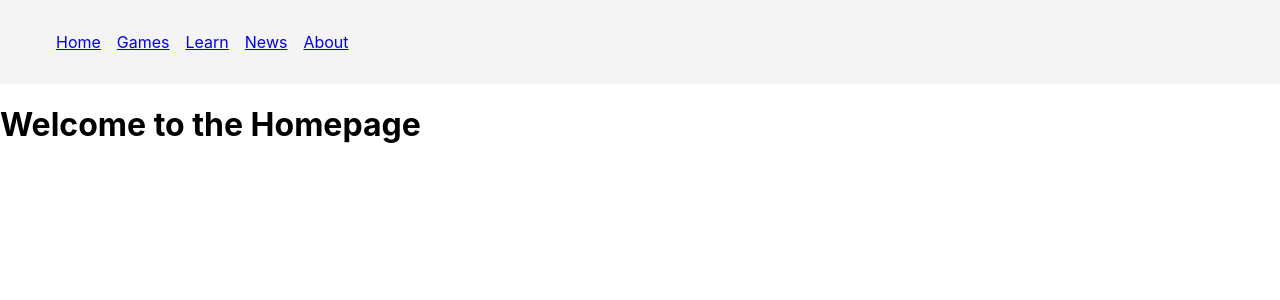
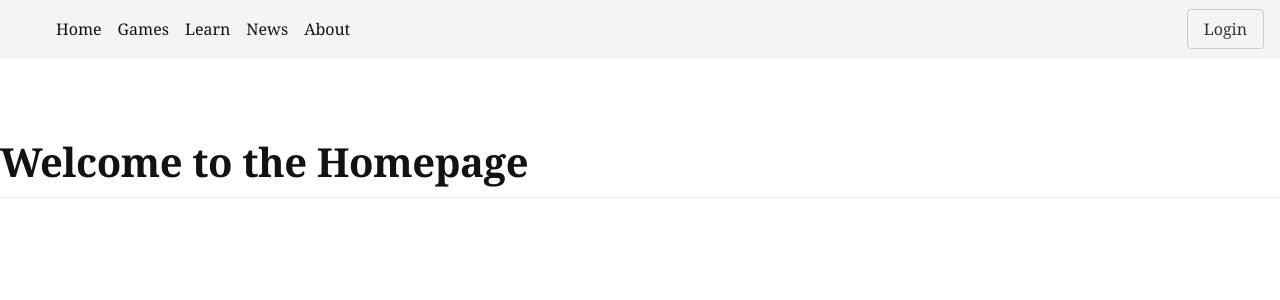
Before and after one commit to wenggxx/brain, a React (Create React App) app in the folder client/: page / in a window 1280 px wide. Shown: the top 300 px of the page. Built offline with nearby package versions, Linux system fonts and the light colour scheme.

Commit message:
Changed css and added login button

```diff
--- a/client/src/App.js
+++ b/client/src/App.js
@@ -10,14 +10,19 @@ function App() {
   return (
     <Router>
       <div>
-        <nav style={{ padding: '1rem', background: '#f4f4f4' }}>
-          <ul style={{ display: 'flex', listStyle: 'none', gap: '1rem' }}>
+        <nav style={{ padding: '1rem', background: '#f4f4f4', display: 'flex', justifyContent: 'space-between', alignItems: 'center' }}>
+          <ul style={{ display: 'flex', listStyle: 'none', gap: '1rem', margin: 0 }}>
             <li><Link to="/">Home</Link></li>
             <li><Link to="/games">Games</Link></li>
             <li><Link to="/learn">Learn</Link></li>
             <li><Link to="/news">News</Link></li>
             <li><Link to="/about">About</Link></li>
           </ul>
+          <div>
+            <Link to="/login" style={{ textDecoration: 'none', color: '#333', padding: '0.5rem 1rem', border: '1px solid #ccc', borderRadius: '4px' }}>
+              Login
+            </Link>
+          </div>
         </nav>
         <Routes>
           <Route path="/" element={<Home />} />
--- a/client/src/index.css
+++ b/client/src/index.css
@@ -1,13 +1,71 @@
 body {
   margin: 0;
-  font-family: -apple-system, BlinkMacSystemFont, 'Segoe UI', 'Roboto', 'Oxygen',
-    'Ubuntu', 'Cantarell', 'Fira Sans', 'Droid Sans', 'Helvetica Neue',
-    sans-serif;
+  padding: 0;
+  font-family: 'Georgia', 'Times New Roman', Times, serif;
+  background: #fff;
+  color: #121212;
+  min-height: 100vh;
+  line-height: 1.7;
   -webkit-font-smoothing: antialiased;
   -moz-osx-font-smoothing: grayscale;
 }
 
 code {
-  font-family: source-code-pro, Menlo, Monaco, Consolas, 'Courier New',
-    monospace;
+  font-family: 'Menlo', 'Monaco', 'Consolas', 'Liberation Mono', 'Courier New', monospace;
+  background: #f7f7f7;
+  color: #b30000;
+  padding: 2px 6px;
+  border-radius: 3px;
+  font-size: 1em;
 }
+
+a {
+  color: #121212;
+  text-decoration: none; /* Removed underline */
+  transition: color 0.2s;
+}
+
+a:hover {
+  color: #326891;
+  text-decoration: underline; /* Underline only on hover */
+}
+
+h1, h2, h3, h4, h5, h6 {
+  font-family: 'Georgia', 'Times New Roman', Times, serif;
+  font-weight: 700;
+  margin-top: 2em;
+  margin-bottom: 0.5em;
+  line-height: 1.15;
+  letter-spacing: -0.01em;
+}
+
+h1 {
+  font-size: 2.5em;
+  border-bottom: 1px solid #eee;
+  padding-bottom: 0.3em;
+}
+
+h2 {
+  font-size: 2em;
+}
+
+h3 {
+  font-size: 1.5em;
+}
+
+button {
+  background: #121212;
+  color: #fff;
+  border: none;
+  border-radius: 0;
+  padding: 0.6em 1.5em;
+  font-size: 1em;
+  font-family: inherit;
+  cursor: pointer;
+  transition: background 0.2s;
+  letter-spacing: 0.05em;
+}
+
+button:hover {
+  background: #326891;
+}
```
